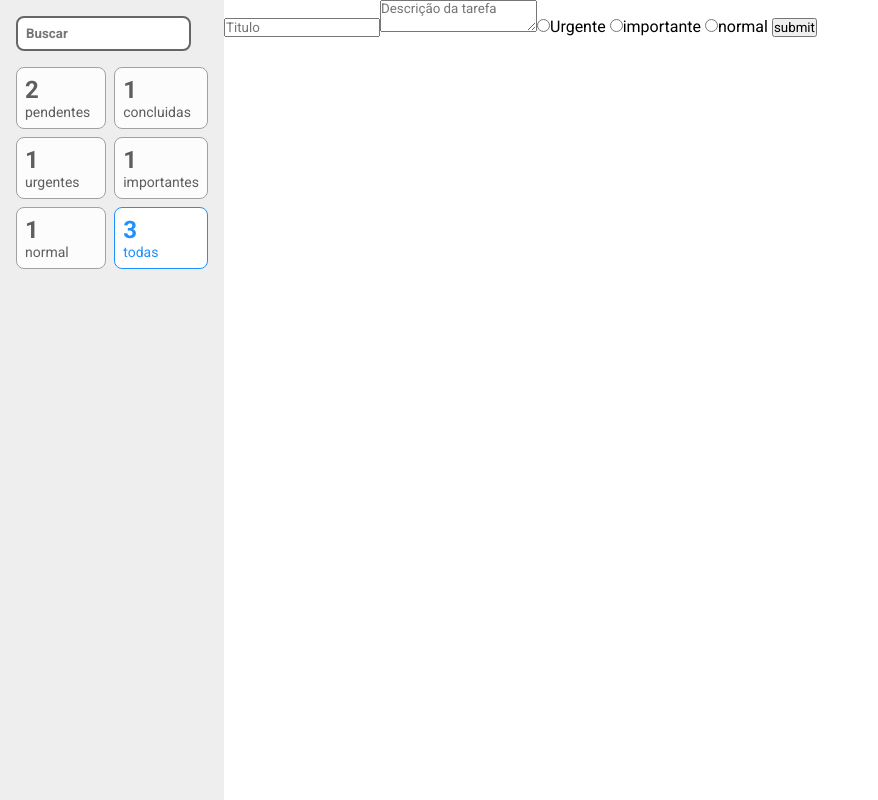
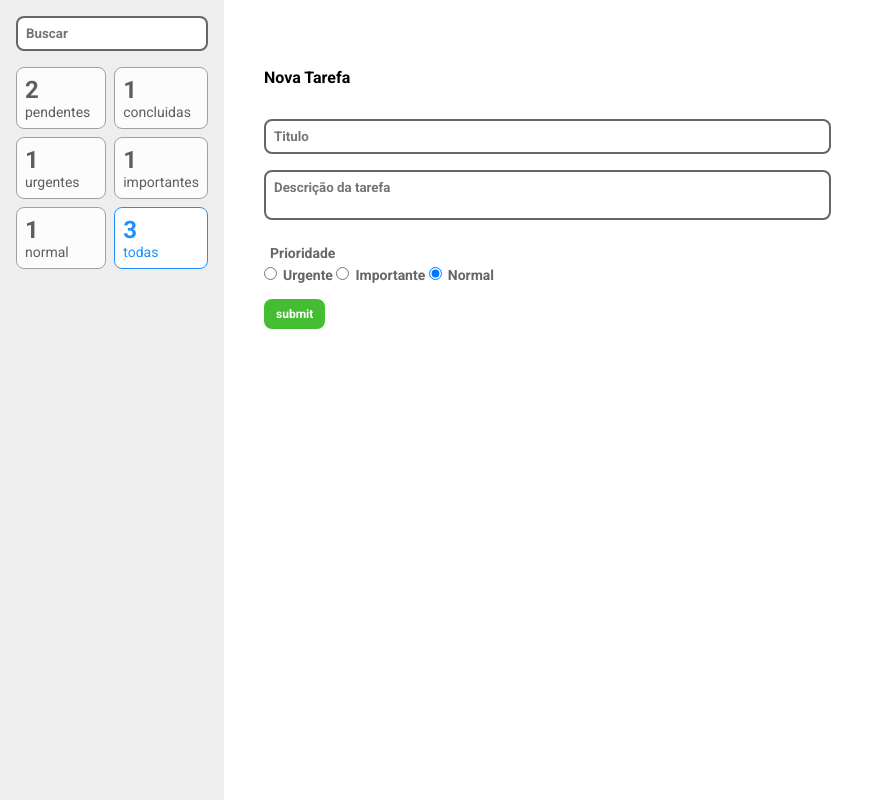
Before and after one commit to AlvaroDeCarvalho/listas-tarefas, a React (Create React App) app: page /novo in a window 1280 px wide. Shown: the whole page, without its empty margins (0-878 px from the left). Built offline with nearby package versions, Linux system fonts and the light colour scheme.

Commit message:
finalizando o formulario de envio

```diff
--- a/src/components/Tarefas/index.tsx
+++ b/src/components/Tarefas/index.tsx
@@ -1,6 +1,7 @@
 import { useEffect, useState } from 'react'
 import { useDispatch } from 'react-redux'
 
+import { BotaoSalvar } from '../../styles'
 import * as S from './styles'
 
 import { editar, remover } from '../../store/reducers/Tarefas'
@@ -30,7 +31,10 @@ const Tarefa = ({
 
   return (
     <S.Card>
-      <S.Titulo>{titulo}</S.Titulo>
+      <label htmlFor={titulo}>
+        <input type="checkbox" id={titulo} />
+        <S.Titulo>{titulo}</S.Titulo>
+      </label>
       <S.Tag parametro="prioridade" prioridade={prioridade}>
         {prioridade}
       </S.Tag>
@@ -45,7 +49,7 @@ const Tarefa = ({
       <S.BarraAcoes>
         {estaEditando ? (
           <>
-            <S.BotaoSalvar
+            <BotaoSalvar
               onClick={() => {
                 dispatch(
                   editar({
@@ -60,7 +64,7 @@ const Tarefa = ({
               }}
             >
               Salvar
-            </S.BotaoSalvar>
+            </BotaoSalvar>
             <S.BotaoCancelar onClick={() => cancelarEdicao()}>
               Cancelar
             </S.BotaoCancelar>
--- a/src/components/Tarefas/styles.ts
+++ b/src/components/Tarefas/styles.ts
@@ -47,12 +47,18 @@ export const Card = styled.div`
   padding: 16px;
   margin-bottom: 32px;
   border-radius: 16px;
+
+  label {
+    display: flex;
+    align-items: center;
+    margin-bottom: 16px;
+  }
 `
 
 export const Titulo = styled.h3`
   font-size: 18px;
   font-weight: bold;
-  margin-bottom: 16px;
+  margin-left: 8px;
 `
 
 export const Tag = styled.span<TagProps>`
@@ -98,9 +104,7 @@ export const Botao = styled.button`
   border-radius: 8px;
   margin-right: 8px;
 `
-export const BotaoSalvar = styled(Botao)`
-  background-color: ${variaveis.verde};
-`
+
 export const BotaoCancelar = styled(Botao)`
   background-color: ${variaveis.vermelho};
 `
--- a/src/containers/BarraLateral/index.tsx
+++ b/src/containers/BarraLateral/index.tsx
@@ -1,8 +1,12 @@
 import { useDispatch, useSelector } from 'react-redux'
 import FiltroCard from '../../components/FiltroCard'
+
 import * as S from './styles'
+import { Campo } from '../../styles'
+
 import { RootReducer } from '../../store'
 import { alteraTermo } from '../../store/reducers/filtro'
+
 import * as enums from './../../uteis/enums/Tarefa'
 
 const BarraLateral = () => {
@@ -11,7 +15,7 @@ const BarraLateral = () => {
   return (
     <S.Aside>
       <div>
-        <S.Campo
+        <Campo
           type="text"
           placeholder="Buscar"
           value={termo}
--- a/src/containers/BarraLateral/styles.ts
+++ b/src/containers/BarraLateral/styles.ts
@@ -11,11 +11,3 @@ export const Filtros = styled.div`
   grid-gap: 8px;
   margin-top: 16px;
 `
-export const Campo = styled.input`
-  padding: 8px;
-  background-color: #fff;
-  border-radius: 8px;
-  font-weight: bold;
-  color: #666666;
-  border: 2px solid #666666;
-`
--- a/src/containers/Formulario/index.tsx
+++ b/src/containers/Formulario/index.tsx
@@ -1,19 +1,71 @@
-import BarraLateral from '../BarraLateral'
+import { FormEvent, useState } from 'react'
+import { useDispatch } from 'react-redux'
+import { useNavigate } from 'react-router-dom'
 
-const Formulario = () => (
-  <>
-    <BarraLateral />
-    <form>
-      <input type="text" placeholder="Titulo" />
-      <textarea placeholder="Descrição da tarefa" />
-      <input name="prioridade" type="radio" id="urgente" />
-      <label htmlFor="urgente">Urgente </label>
-      <input name="prioridade" type="radio" id="importante" />
-      <label htmlFor="importante">importante </label>
-      <input name="prioridade" type="radio" id="normal" />
-      <label htmlFor="normal">normal </label>
-      <button>submit</button>
-    </form>
-  </>
-)
+import { Form, Opecoes, Opecao } from './styles'
+import * as S from '../../styles'
+
+import * as enums from '../../uteis/enums/Tarefa'
+import Tarefa from '../../models/Tarefa'
+import { cadastrar } from '../../store/reducers/Tarefas'
+
+const Formulario = () => {
+  const dispatch = useDispatch()
+  const navigate = useNavigate()
+  const [titulo, setTitulo] = useState('')
+  const [descricao, setDescricao] = useState('')
+  const [prioridade, setPrioridade] = useState(enums.Prioridade.NORMAL)
+
+  const cadastrarTarefa = (evento: FormEvent) => {
+    evento.preventDefault()
+    const tarefaParaAdd = new Tarefa(
+      titulo,
+      prioridade,
+      enums.Status.PENDENTE,
+      descricao,
+      9
+    )
+    dispatch(cadastrar(tarefaParaAdd))
+    navigate('/')
+  }
+
+  return (
+    <S.MainContainer>
+      <S.Titulo>Nova Tarefa</S.Titulo>
+      <Form onSubmit={cadastrarTarefa}>
+        <S.Campo
+          value={titulo}
+          onChange={(e) => setTitulo(e.target.value)}
+          type="text"
+          placeholder="Titulo"
+        />
+        <S.Campo
+          value={descricao}
+          onChange={({ target }) => setDescricao(target.value)}
+          as="textarea"
+          placeholder="Descrição da tarefa"
+        />
+        <Opecoes>
+          <p>Prioridade</p>
+          {Object.values(enums.Prioridade).map((p) => (
+            <Opecao key={p}>
+              <input
+                onChange={(e) =>
+                  setPrioridade(e.target.value as enums.Prioridade)
+                }
+                value={p}
+                name="prioridade"
+                type="radio"
+                id={p}
+                defaultChecked={prioridade === enums.Prioridade.NORMAL}
+              />
+              <label htmlFor={p}>{p} </label>
+            </Opecao>
+          ))}
+        </Opecoes>
+        <S.BotaoSalvar>submit</S.BotaoSalvar>
+      </Form>
+    </S.MainContainer>
+  )
+}
 export default Formulario
--- a/src/containers/Formulario/styles.ts
+++ b/src/containers/Formulario/styles.ts
@@ -1,14 +1,27 @@
 import styled from 'styled-components'
 
-export const Container = styled.main`
-  padding: 0 40px;
-  height: 100vh;
-  overflow-y: scroll;
+export const Form = styled.form`
+  max-width: 567px;
+  width: 100%;
+  font-size: 14px;
+  font-weight: bold;
+  color: #666666;
+  textarea {
+    resize: none;
+    margin: 16px 0;
+  }
 `
-export const Resultado = styled.p`
-  display: block;
-  margin: 40px;
-  margin-bottom: 40px;
-  font-size: 18px;
-  font-weight: bold;
+export const Opecoes = styled.div`
+  margin-bottom: 16px;
+
+  p {
+    margin: 6px;
+  }
+  label {
+    margin-left: 6px;
+  }
 `
+export const Opecao = styled.div`
+  display: inline;
+  text-transform: capitalize;
+`
--- a/src/containers/ListaDeTarefas/index.tsx
+++ b/src/containers/ListaDeTarefas/index.tsx
@@ -53,7 +53,7 @@ const ListaDeTarefas = () => {
   const mensagem = exbieTarefasFiltradas(tarefas.length)
   return (
     <S.MainContainer>
-      <S.Titulo>{mensagem}</S.Titulo>
+      <S.Titulo as="p">{mensagem}</S.Titulo>
       <ul>
         {tarefas.map((t: TarefaLocal) => (
           <li key={t.titulo}>
--- a/src/containers/ListaDeTarefas/style.ts
+++ /dev/null
@@ -1 +0,0 @@
-import styled from 'styled-components'
--- a/src/pages/Cadastro/index.tsx
+++ b/src/pages/Cadastro/index.tsx
@@ -1,4 +1,10 @@
+import BarraLateral from '../../containers/BarraLateral'
 import Formulario from '../../containers/Formulario'
 
-const Cadastro = () => <Formulario />
+const Cadastro = () => (
+  <>
+    <BarraLateral />
+    <Formulario />
+  </>
+)
 export default Cadastro
--- a/src/store/reducers/Tarefas.ts
+++ b/src/store/reducers/Tarefas.ts
@@ -50,9 +50,33 @@ const tarefasSlice = createSlice({
       if (indexDoItem >= 0) {
         state.itens[indexDoItem] = action.payload
       }
+    },
+    cadastrar: (state, action: PayloadAction<Tarefa>) => {
+      const TarefaExiste = state.itens.find(
+        (tarefa) =>
+          tarefa.titulo.toLowerCase() === action.payload.titulo.toLowerCase()
+      )
+      if (TarefaExiste) {
+        alert('Ja eixste uma tarefa com esse nome')
+      } else {
+        state.itens.push(action.payload)
+      }
+    },
+    alteraStatus: (
+      state,
+      action: PayloadAction<{ id: number; finalizando: boolean }>
+    ) => {
+      const indexDaTarefa = state.itens.findIndex(
+        (t) => t.id === action.payload.id
+      )
+      if (indexDaTarefa >= 0) {
+        state.itens[indexDaTarefa].status = action.payload.finalizando
+          ? enums.Status.CONCLUIDO
+          : enums.Status.PENDENTE
+      }
     }
   }
 })
 
-export const { remover, editar } = tarefasSlice.actions
+export const { remover, editar, cadastrar } = tarefasSlice.actions
 export default tarefasSlice.reducer
--- a/src/styles/index.ts
+++ b/src/styles/index.ts
@@ -1,4 +1,6 @@
 import styled, { createGlobalStyle } from 'styled-components'
+import { Botao } from '../components/Tarefas/styles'
+import variaveis from './variaveis'
 
 const EstiloGlobal = createGlobalStyle`
   *{
@@ -26,5 +28,19 @@ export const Titulo = styled.h2`
   font-size: 16px;
   font-weight: bold;
 `
+export const Campo = styled.input`
+  padding: 8px;
+  background-color: #fff;
+  border-radius: 8px;
+  font-weight: bold;
+  color: #666666;
+  border: 2px solid #666666;
+  border-color: #666666;
+  width: 100%;
+`
+
+export const BotaoSalvar = styled(Botao)`
+  background-color: ${variaveis.verde};
+`
 
 export default EstiloGlobal
```
Also changed, not shown: src/setupTests.ts (line endings or trailing spaces).
